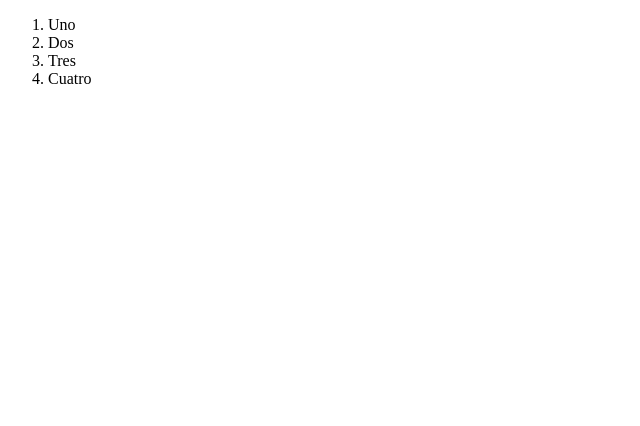
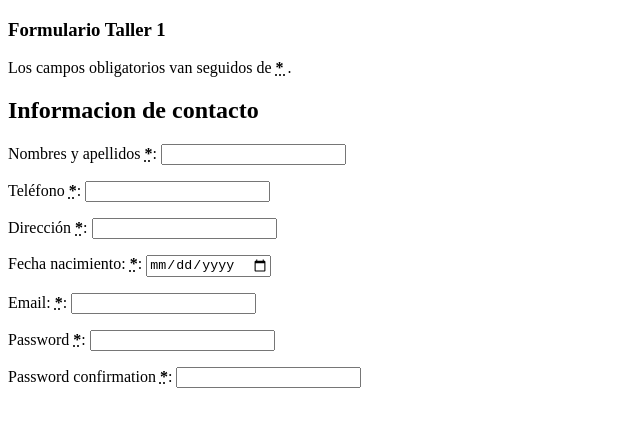
Before and after one commit to IngenieriaWebUCatolica/clase, a plain HTML site: page index.html in a window 1280 px wide. Shown: the whole page, without its empty margins (0-640 px from the left). Drawn offline with Linux system fonts and the light colour scheme.

Commit message:
Contact form created

```diff
--- a/index.html
+++ b/index.html
@@ -5,11 +5,65 @@
     <title>JAIME ZAMORA - 1016074005</title>
 </head>
 <body>
-    <ol>
-        <li>Uno</li>
-        <li>Dos</li>
-        <li>Tres</li>
-        <li>Cuatro</li>
-    </ol>
+    <section>
+        <article>
+            <form action="">
+                <h1>Formulario Taller 1</h1>
+                <p>Los campos obligatorios van seguidos de <strong><abbr title="required"> * </abbr></strong>.</p>
+                <section>
+                    <h2>Informacion de contacto</h2>
+                    <p>
+                        <label for="mail">
+                            <span>Nombres y apellidos</span>
+                            <strong><abbr title="required">*</abbr></strong>:
+                        </label>
+                        <input type="text" id="mail" name="username" >
+                    </p>
+                    <p>
+                        <label for="phonenumber">
+                            <span>Teléfono</span>
+                            <strong><abbr title="required">*</abbr></strong>:
+                        </label>
+                        <input type="tel" id="phonenumber" name="phonenumber" >
+                    </p>
+                    <p>
+                        <label for="address">
+                            <span>Dirección</span>
+                            <strong><abbr title="required">*</abbr></strong>:
+                        </label>
+                        <input type="text" id="address" name="address" >
+                    </p>
+                    <p>
+                        <label for="birthday">
+                            <span>Fecha nacimiento:</span>
+                            <strong><abbr title="required">*</abbr></strong>:
+                        </label>
+                        <input type="date" id="birthday" name="birthday" >
+                    </p>
+                    <p>
+                        <label for="email">
+                            <span>Email:</span>
+                            <strong><abbr title="required">*</abbr></strong>:
+                        </label>
+                        <input type="email" id="email" name="email" >
+                    </p>
+                    <p>
+                        <label for="password">
+                            <span>Password</span>
+                            <strong><abbr title="required">*</abbr></strong>:
+                        </label>
+                        <input type="password" id="password" name="password" >
+                    </p>
+                    <p>
+                        <label for="passwordconfirmation">
+                            <span>Password confirmation</span>
+                            <strong><abbr title="required">*</abbr></strong>:
+                        </label>
+                        <input type="password" id="passwordconfirmation" name="passwordconfirmation" >
+                    </p>
+                </section>
+            </form>
+        </article>
+    </section>
 </body>
 </html>
```
